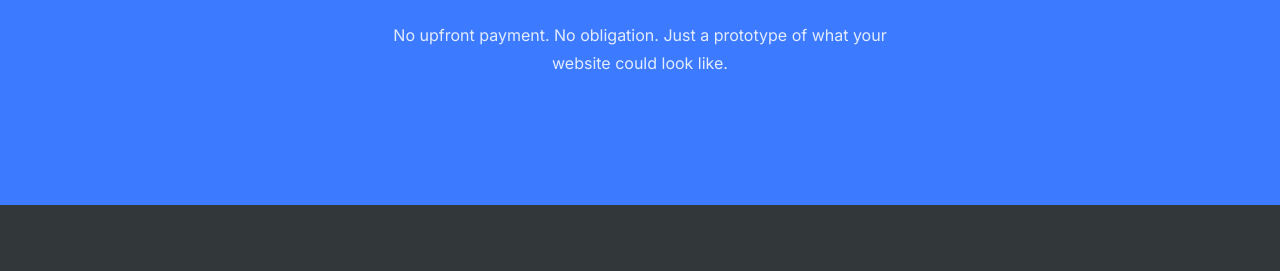
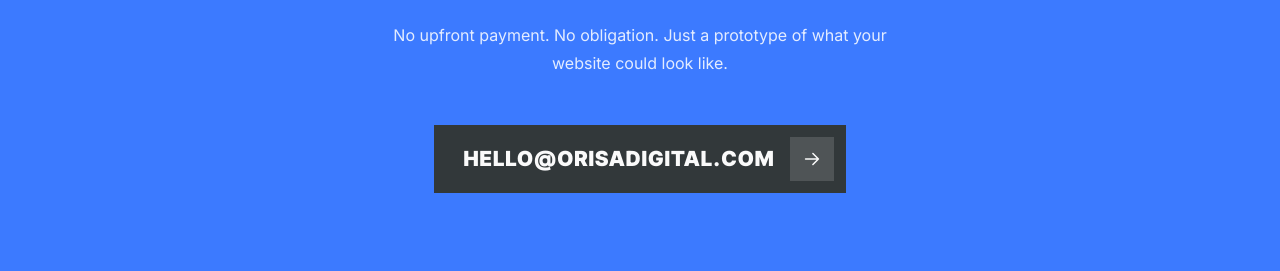
Before and after one commit to orisadigital/orisadigitalweb, a plain HTML site: page start-free.html in a window 1280 px wide. Shown: the part 3246-3517 px from the top of the page. Drawn offline with Linux system fonts and the light colour scheme.

Commit message:
Put the email address under the free prototype heading
The page's closing ask has had nothing to act on since the WhatsApp
button went. This is the same cta-actions block the other pages use, so
it carries the shape and the arrow they do, with the address itself as
the label — it is the one route off this page, which makes it worth
reading before it is pressed and copyable by anyone the mailto will not
reach.

Co-Authored-By: Claude Opus 5 <noreply@anthropic.com>

```diff
--- a/start-free.html
+++ b/start-free.html
@@ -430,6 +430,19 @@
           No upfront payment. No obligation. Just a prototype of what your website
           could look like.
         </p>
+
+        <div class="cta-actions">
+          <!-- The address itself is the label rather than "Email us": it is the
+               one route left off this page, so it is worth reading before it is
+               pressed — and it can be copied by anyone whose mail client the
+               link will not reach. -->
+          <a class="cta-button" href="mailto:hello@orisadigital.com">
+            <span class="cta-button-label">hello@orisadigital.com</span>
+            <span class="cta-button-arrow" aria-hidden="true">
+              <svg viewBox="0 0 24 24" focusable="false"><path d="M5 12h14M13 6l6 6-6 6"/></svg>
+            </span>
+          </a>
+        </div>
       </div>
     </section>
   </main>
```
